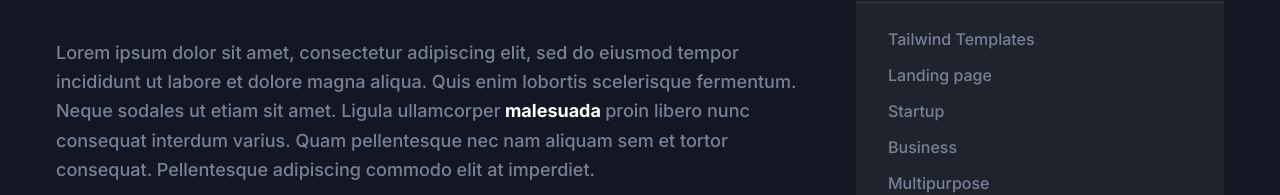
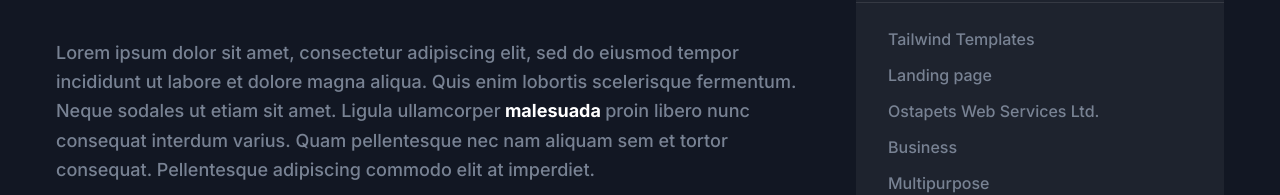
Before and after one commit to VashchenkoOleksandr/ostapec-business, a Next.js app: page /blog-sidebar in a window 1280 px wide. Shown: the part 864-1059 px from the top of the page. Built offline with nearby package versions, Linux system fonts and the light colour scheme.

Commit message:
Meta update

```diff
--- a/src/app/about/page.tsx
+++ b/src/app/about/page.tsx
@@ -5,8 +5,8 @@ import Breadcrumb from "@/components/Common/Breadcrumb";
 import { Metadata } from "next";
 
 export const metadata: Metadata = {
-  title: "About Page | Free Next.js Template for Startup and SaaS",
-  description: "This is About Page for Startup Nextjs Template",
+  title: "About Page | Ostapets Web Services Ltd.",
+  description: "This is About Page for Ostapets Web Services Ltd.",
   // other metadata
 };
 
--- a/src/app/blog-details/page.tsx
+++ b/src/app/blog-details/page.tsx
@@ -5,8 +5,8 @@ import Image from "next/image";
 import { Metadata } from "next";
 
 export const metadata: Metadata = {
-  title: "Blog Details Page | Free Next.js Template for Startup and SaaS",
-  description: "This is Blog Details Page for Startup Nextjs Template",
+  title: "Blog Details Page | Ostapets Web Services Ltd.",
+  description: "This is Blog Details Page for Ostapets Web Services Ltd.",
   // other metadata
 };
 
--- a/src/app/blog-sidebar/page.tsx
+++ b/src/app/blog-sidebar/page.tsx
@@ -7,8 +7,8 @@ import Image from "next/image";
 import { Metadata } from "next";
 
 export const metadata: Metadata = {
-  title: "Blog Details Page | Free Next.js Template for Startup and SaaS",
-  description: "This is Blog Details Page for Startup Nextjs Template",
+  title: "Blog Details Page | Ostapets Web Services Ltd.",
+  description: "This is Blog Details Page for Ostapets Web Services Ltd.",
   // other metadata
 };
 
@@ -416,7 +416,7 @@ const BlogSidebarPage = () => {
                       href="#0"
                       className="mb-3 inline-block text-base font-medium text-body-color hover:text-primary"
                     >
-                      Startup
+                      Ostapets Web Services Ltd.
                     </a>
                   </li>
                   <li>
--- a/src/app/blog/page.tsx
+++ b/src/app/blog/page.tsx
@@ -5,8 +5,8 @@ import Breadcrumb from "@/components/Common/Breadcrumb";
 import { Metadata } from "next";
 
 export const metadata: Metadata = {
-  title: "Blog Page | Free Next.js Template for Startup and SaaS",
-  description: "This is Blog Page for Startup Nextjs Template",
+  title: "Blog Page | Ostapets Web Services Ltd.",
+  description: "This is Blog Page for Ostapets Web Services Ltd.",
   // other metadata
 };
 
--- a/src/app/contact/page.tsx
+++ b/src/app/contact/page.tsx
@@ -4,8 +4,8 @@ import Contact from "@/components/Contact";
 import { Metadata } from "next";
 
 export const metadata: Metadata = {
-  title: "Contact Page | Free Next.js Template for Startup and SaaS",
-  description: "This is Contact Page for Startup Nextjs Template",
+  title: "Contact Page | Ostapets Web Services Ltd.",
+  description: "This is Contact Page for Ostapets Web Services Ltd.",
   // other metadata
 };
 
--- a/src/app/error/page.tsx
+++ b/src/app/error/page.tsx
@@ -3,8 +3,8 @@ import Link from "next/link";
 import { Metadata } from "next";
 
 export const metadata: Metadata = {
-  title: "Error Page | Free Next.js Template for Startup and SaaS",
-  description: "This is Error Page for Startup Nextjs Template",
+  title: "Error Page | Ostapets Web Services Ltd.",
+  description: "This is Error Page for Ostapets Web Services Ltd.",
   // other metadata
 };
 
--- a/src/app/page.tsx
+++ b/src/app/page.tsx
@@ -12,8 +12,8 @@ import Video from "@/components/Video";
 import { Metadata } from "next";
 
 export const metadata: Metadata = {
-  title: "Free Next.js Template for Startup and SaaS",
-  description: "This is Home for Startup Nextjs Template",
+  title: "Ostapets Web Services Ltd.",
+  description: "This is Home for Ostapets Web Services Ltd.",
   // other metadata
 };
 
--- a/src/app/signin/page.tsx
+++ b/src/app/signin/page.tsx
@@ -3,8 +3,8 @@ import Link from "next/link";
 import { Metadata } from "next";
 
 export const metadata: Metadata = {
-  title: "Sign In Page | Free Next.js Template for Startup and SaaS",
-  description: "This is Sign In Page for Startup Nextjs Template",
+  title: "Sign In Page | Ostapets Web Services Ltd.",
+  description: "This is Sign In Page for Ostapets Web Services Ltd.",
   // other metadata
 };
 
--- a/src/app/signup/page.tsx
+++ b/src/app/signup/page.tsx
@@ -3,8 +3,8 @@ import Link from "next/link";
 import { Metadata } from "next";
 
 export const metadata: Metadata = {
-  title: "Sign Up Page | Free Next.js Template for Startup and SaaS",
-  description: "This is Sign Up Page for Startup Nextjs Template",
+  title: "Sign Up Page | Ostapets Web Services Ltd.",
+  description: "This is Sign Up Page for Ostapets Web Services Ltd.",
   // other metadata
 };
 
@@ -177,7 +177,7 @@ const SignupPage = () => {
                   </div>
                 </form>
                 <p className="text-center text-base font-medium text-body-color">
-                  Already using Startup?{" "}
+                  Already using Ostapets Web Services Ltd.?{" "}
                   <Link href="/signin" className="text-primary hover:underline">
                     Sign in
                   </Link>
--- a/src/components/Contact/index.tsx
+++ b/src/components/Contact/index.tsx
@@ -11,7 +11,7 @@ const Contact = () => {
                             data-wow-delay=".15s"
                         >
                             <h2 className="mb-3 text-2xl font-bold text-black dark:text-white sm:text-3xl lg:text-2xl xl:text-3xl">
-                                Contact Us
+                                Contact Ostapets Web Services Ltd.
                             </h2>
                             <p className="mb-12 text-base font-medium text-body-color">
                                 Our support team will get back to you ASAP via email.
```
